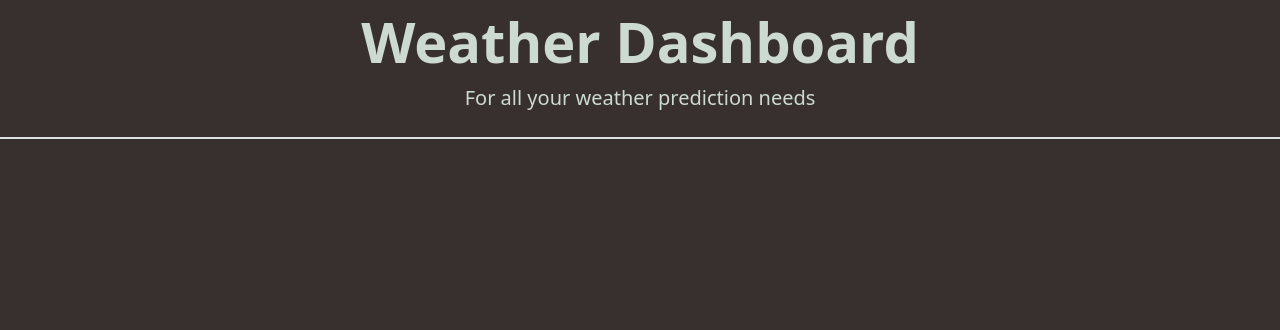
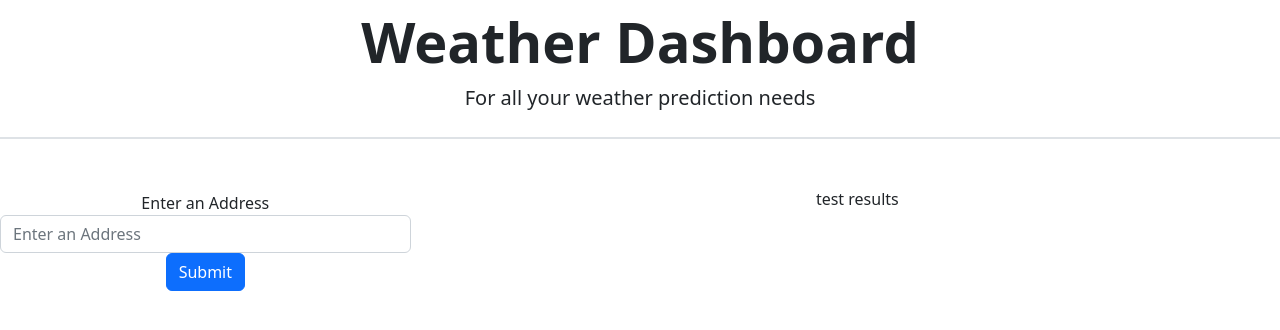
Before and after one commit to PhilipHuang2/Weather-Dashboard, a plain HTML site: page index.html in a window 1280 px wide. Drawn offline with nearby package versions, Linux system fonts and the light colour scheme.

Commit message:
added a form and button functionality

```diff
--- a/Assets/CSS/style.css
+++ b/Assets/CSS/style.css
@@ -1,8 +1,8 @@
-* {
+/* * {
     background-color: #38302e;
     color: #ccdad1;
-}
+} */
 
-.hero {
+/* .hero {
     background-color: #38302e;
-}
+} */
--- a/Assets/JS/scripts.js
+++ b/Assets/JS/scripts.js
@@ -0,0 +1,6 @@
+var addressForm = $("#addressForm")
+
+addressForm.on('click', function(target){
+    target.preventDefault();
+    console.log("click FOrm");
+});
--- a/index.html
+++ b/index.html
@@ -16,11 +16,21 @@
           <p class="lead mb-4">For all your weather prediction needs</p>
         </div>
     </header>
+    <main class="row">
+        <div class= "col-4 pt-1 text-center">
+            <form>
+                <div class="form-group">
+                  <label for="inputAddress">Enter an Address</label>
+                  <input type="text" class="form-control" id="inputAddress" aria-describedby="addressHelp" placeholder="Enter an Address">
+                </div>
+                <button id= "addressForm" type="submit" class="btn btn-primary">Submit</button>
+              </form>
+        </div>
+        <div class="col-8 text-center">test results</div>
+    </main>
 
-
-
-    </header>
     <script src="https://cdn.jsdelivr.net/npm/bootstrap@5.2.2/dist/js/bootstrap.bundle.min.js" integrity="sha384-OERcA2EqjJCMA+/3y+gxIOqMEjwtxJY7qPCqsdltbNJuaOe923+mo//f6V8Qbsw3" crossorigin="anonymous"></script>
+    <script src="https://ajax.googleapis.com/ajax/libs/jquery/3.6.0/jquery.min.js"></script>
     <script src="./Assets/JS/scripts.js"></script>
 </body>
 </html>
```
